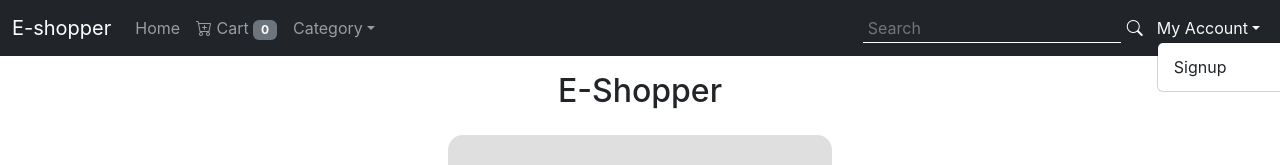
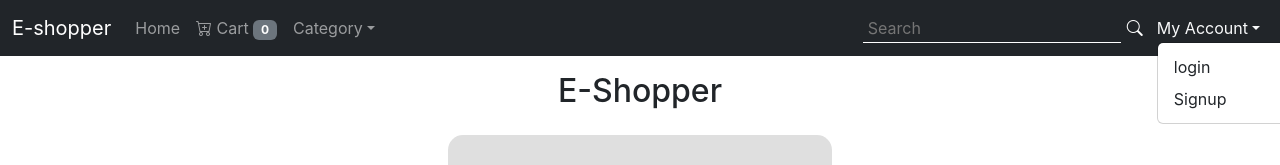
Before and after one commit to Ali3905/mern-ecommerce-app, a React (Create React App) app: page /mern-ecommerce-app/login in a window 1280 px wide. Both pictures are taken after a click on the button "My Account". Shown: the top 165 px of the page. Built offline with nearby package versions, Linux system fonts and the light colour scheme; no server answers.

Commit message:
fixes related to login

```diff
--- a/src/components/Navbar.jsx
+++ b/src/components/Navbar.jsx
@@ -20,6 +20,11 @@ const Navbar = (props) => {
     if(localStorage.getItem("token")){
       fetchCart()
   }},[])
+  useEffect(()=>{
+    if(!localStorage.getItem("token")){
+      localStorage.clear()
+  }},[])
+
   return (
     <>
       <nav className="navbar navbar-expand-lg navbar-dark bg-dark">
@@ -57,9 +62,9 @@ const Navbar = (props) => {
             My Account
           </span>
           <ul className="dropdown-menu">
-          {localStorage.length===0?<div>
-            {location.pathname==="/signup"?<li><Link className="dropdown-item" to="/login">login</Link></li>:null}
-            {location.pathname==="/login"?<li><Link className="dropdown-item" to="/signup">Signup</Link></li>:null}
+          {!localStorage.getItem("token")?<div>
+           <li><Link className="dropdown-item" to="/login">login</Link></li>
+           <li><Link className="dropdown-item" to="/signup">Signup</Link></li>
             </div>: <div><Link className="dropdown-item" onClick={logout} to="/login">Logout</Link>
             <li><Link className="dropdown-item" to="/orders">Orders</Link></li> </div> }
           </ul>
```
